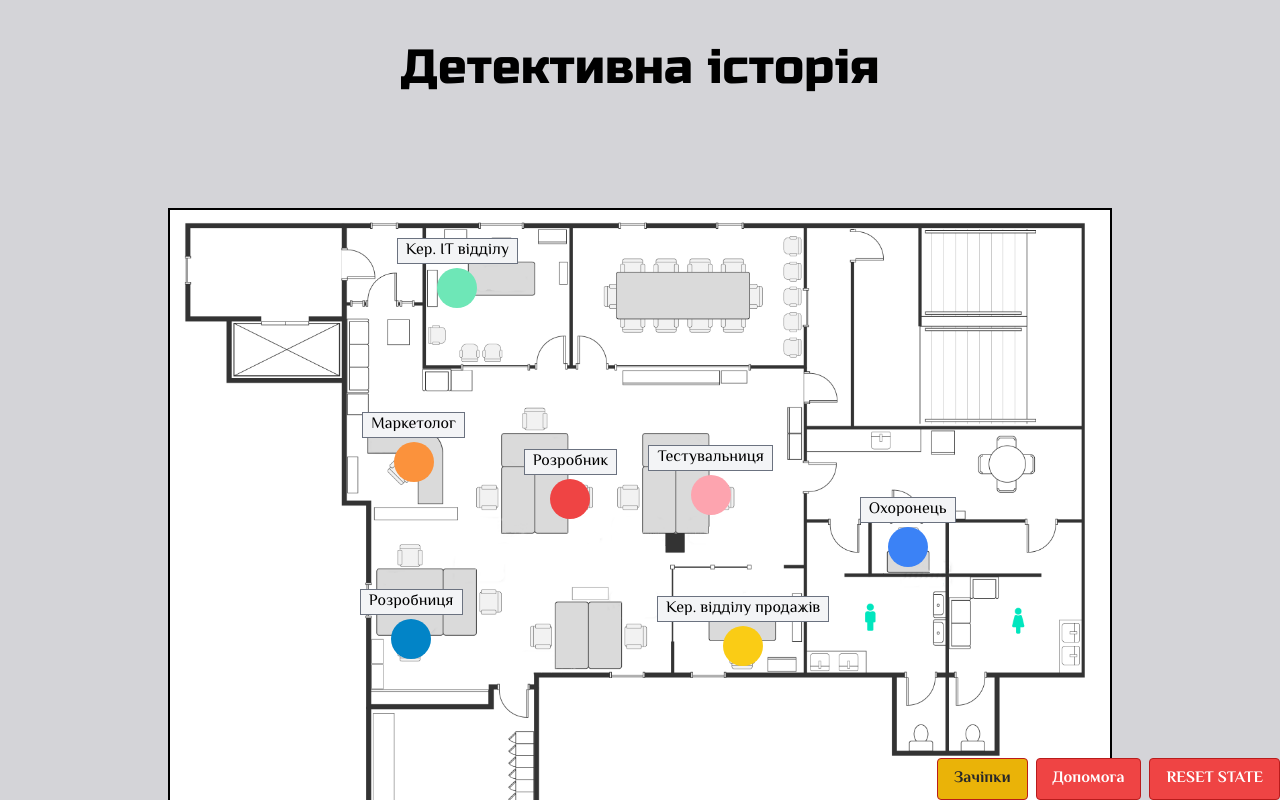
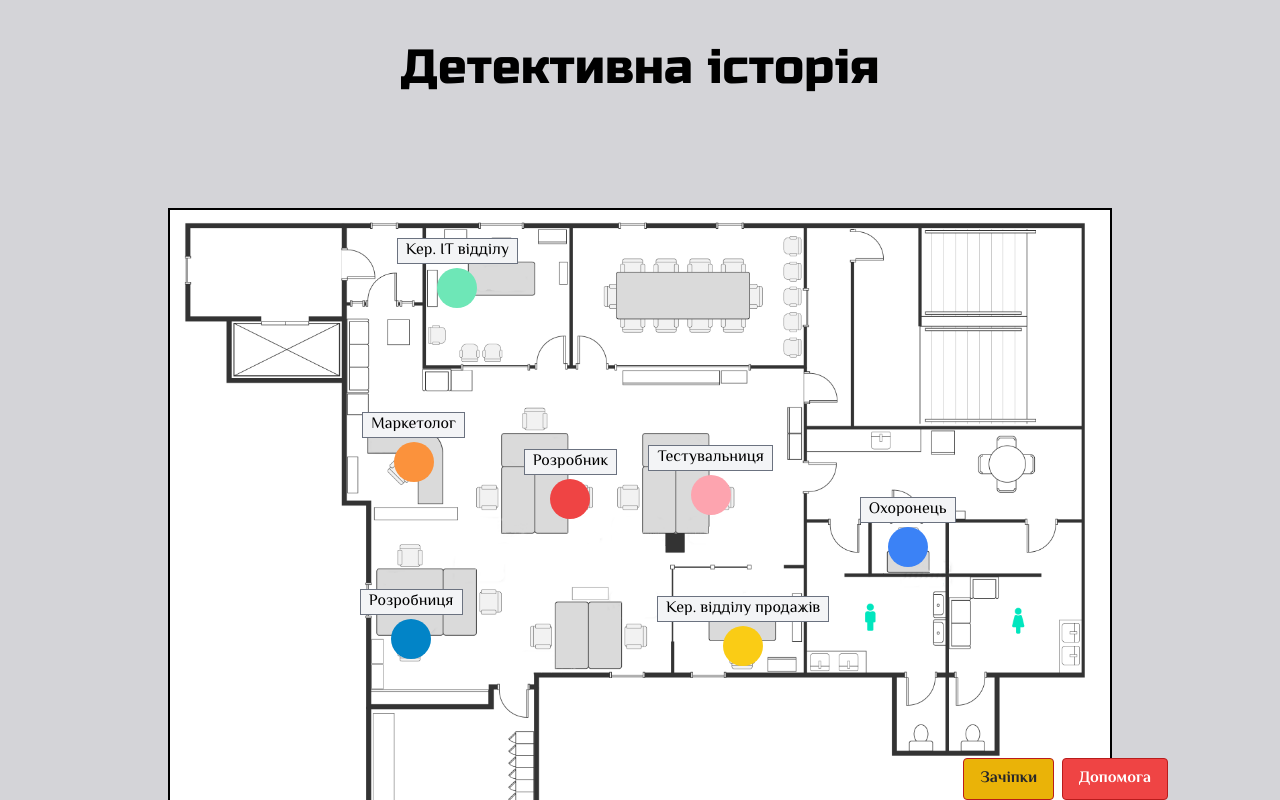
Before and after one commit to kkpagaev/detective, a React (Vite) app: page / in a window 1280 px wide. Both pictures are taken after a click on the button "Почати". Shown: the top 800 px of the page. Built offline with nearby package versions, Linux system fonts and the light colour scheme.

Commit message:
moved reset button to the end of a game

```diff
--- a/src/Leads.tsx
+++ b/src/Leads.tsx
@@ -3,10 +3,8 @@ import { useAppContext } from "./context/app-context";
 import './Leads.css';
 
 export const LeadsList = () => {
-    const { state } = useAppContext();
-
-    const [ chosen, setChosen ] = useState<string>();
-
+  const { state, resetState } = useAppContext();
+  const [chosen, setChosen] = useState<string>();
   const onChoice = (event: React.MouseEvent) => {
     setChosen(event.currentTarget.textContent);
   }
@@ -50,9 +48,20 @@ export const LeadsList = () => {
     </div>
   </div>;
 
+  return <div className="leads-container relative flex justify-between flex-col text-xl">
+    {chosen === "Максим" && maxContent}
+    {chosen === "Софія" && sofiaContent}
+    {!chosen && initialContent}
+    {chosen && <div className="w-full text-center">
+    <button className="m-auto bg-red-500 transition-all hover:bg-red-700 text-white font-bold py-2 px-4 border border-red-700 rounded" onClick={resetState}>
+        {"Грати ще раз"}
+    </button></div>
+    }
+
     return <div className="leads-container text-xl">
         {chosen === "Максим" && maxContent}
         {chosen === "Софія" && sofiaContent}
         {!chosen && initialContent}
     </div>;
+  </div>;
 }
--- a/src/Navigation.tsx
+++ b/src/Navigation.tsx
@@ -8,13 +8,13 @@ type Props = {
   onNewLevel: () => void
 }
 export const Navigation = ({ onNewLevel }: Props) => {
-  const { resetState, state } = useAppContext();
+  const { state } = useAppContext();
   const [noteVisible, setNoteVisible] = useState(false);
   const [helpVisible, setHelpVisible] = useState(false);
   const canGoToTheNextLevel = useCanGoToTheNextLevel();
 
   return <div className="fixed bottom-0 w-full z-50">
-    <div className="container m-auto flex justify-end gap-2">
+    <div className="container m-auto flex justify-end gap-2 pr-28">
       {
         canGoToTheNextLevel &&
         <div>
@@ -29,9 +29,6 @@ export const Navigation = ({ onNewLevel }: Props) => {
       {state.level !== 4 && <button className="bg-red-500 transition-all hover:bg-red-700 text-white font-bold py-2 px-4 border border-red-700 rounded" onClick={() => setHelpVisible(!helpVisible)}>
         Допомога
       </button>}
-      <button className="bg-red-500 transition-all hover:bg-red-700 text-white font-bold py-2 px-4 border border-red-700 rounded" onClick={resetState}>
-        RESET STATE
-      </button>
       <div className="absolute transition-all duration-300 z-50" style={{
         bottom: noteVisible ? 0 : "-32rem"
       }}>
```
Lines whose indentation alone changed are shown as unchanged.
